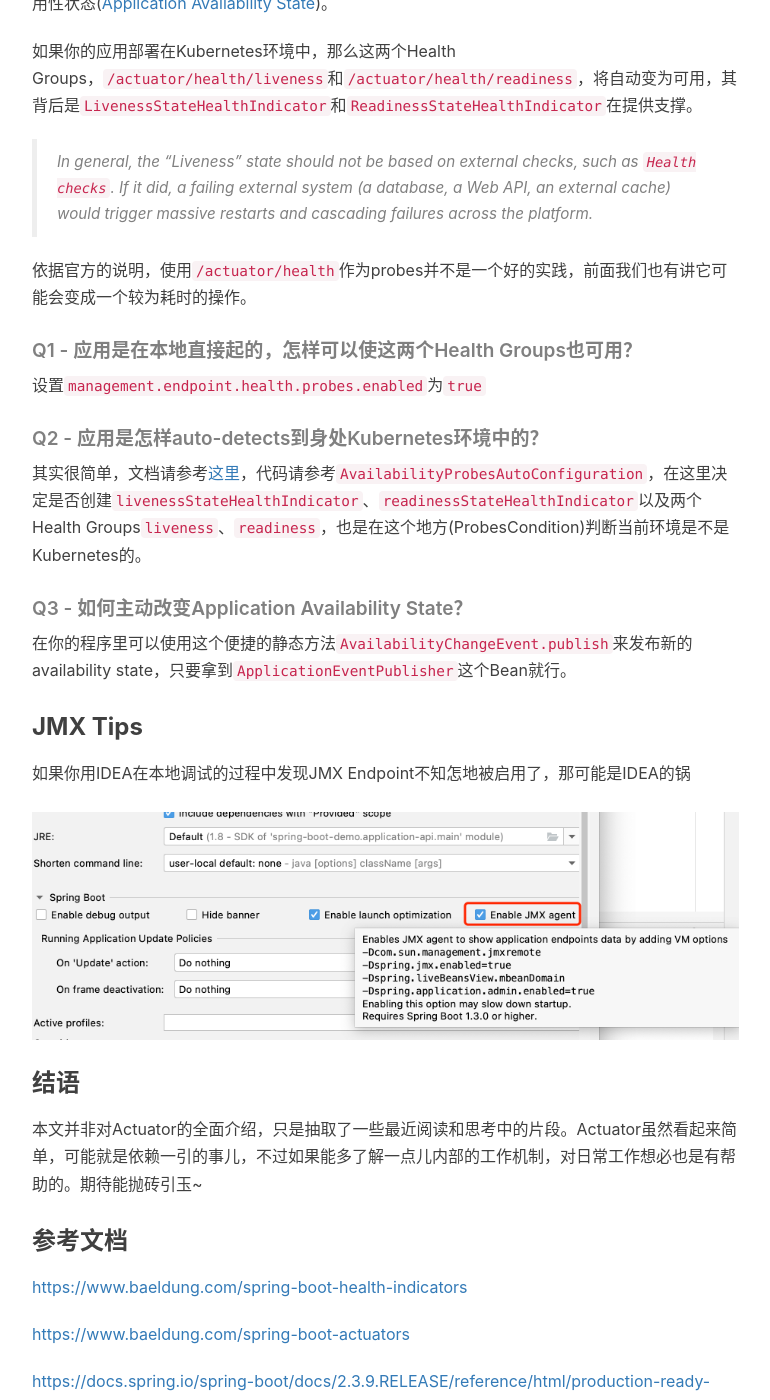
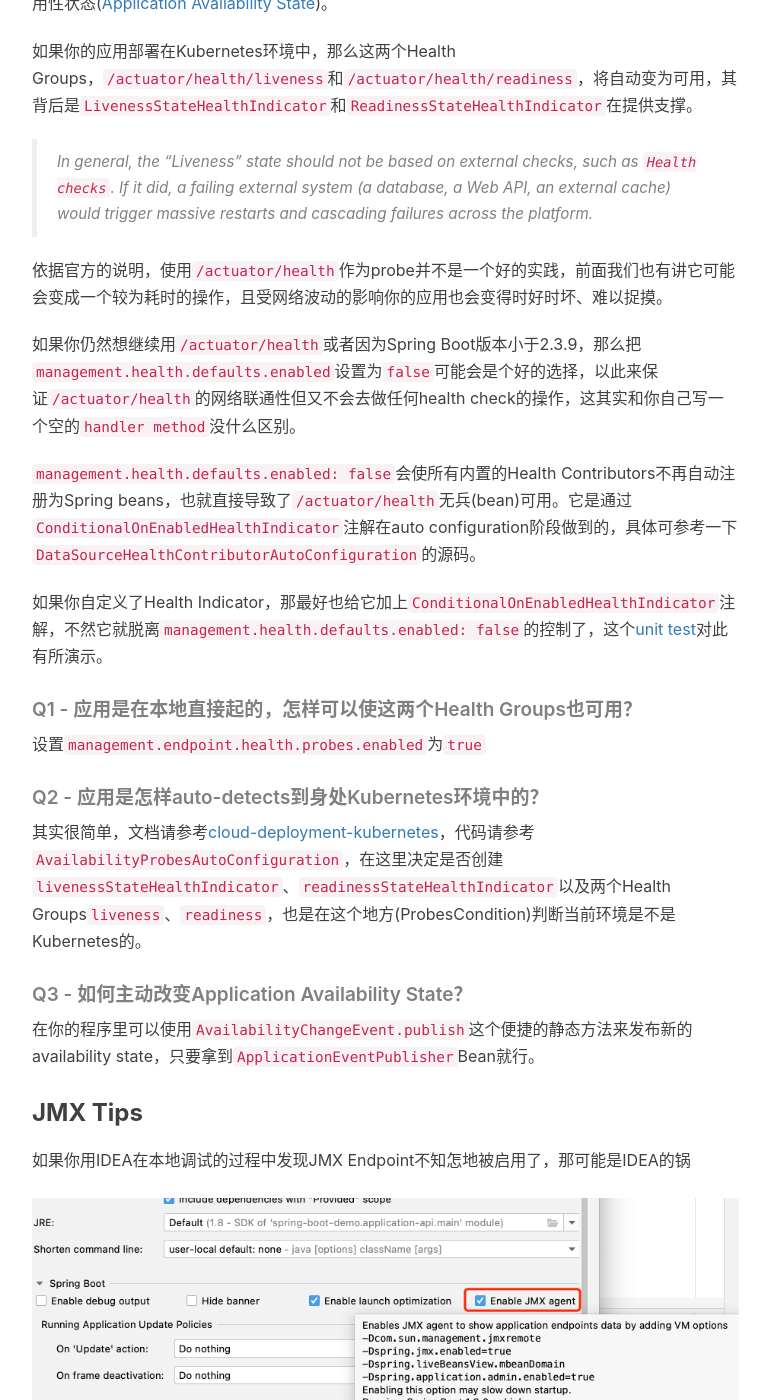
Before and after one commit to yuandghn/yuandghn.github.io, a Jekyll site: the page built from _posts/2021-09-28-deep-into-spring-boot-actuator.markdown, in a window 1280 px wide and 1400 px high, scrolled down 9083 px. Shown: the whole window, without its empty margins (233-1003 px from the left). Built offline with Jekyll 4.4.1, drawn with Linux system fonts in a browser that asks for light colours; nearby versions of some CDN libraries; comment, search, counter and statistics services are not loaded.

Commit message:
Update post 2021-09-28-deep-into-spring-boot-actuator

```diff
--- a/_posts/2021-09-28-deep-into-spring-boot-actuator.markdown
+++ b/_posts/2021-09-28-deep-into-spring-boot-actuator.markdown
@@ -342,14 +342,20 @@ public abstract class AbstractHealthIndicator implements HealthIndicator {
 
 > In general, the "Liveness" state should not be based on external checks, such as `Health checks`. If it did, a failing external system (a database, a Web API, an external cache) would trigger massive restarts and cascading failures across the platform.
 
-依据官方的说明，使用`/actuator/health`作为probes并不是一个好的实践，前面我们也有讲它可能会变成一个较为耗时的操作。
+依据官方的说明，使用`/actuator/health`作为probe并不是一个好的实践，前面我们也有讲它可能会变成一个较为耗时的操作，且受网络波动的影响你的应用也会变得时好时坏、难以捉摸。
+
+如果你仍然想继续用`/actuator/health`或者因为Spring Boot版本小于2.3.9，那么把`management.health.defaults.enabled`设置为`false`可能会是个好的选择，以此来保证`/actuator/health`的网络联通性但又不会去做任何health check的操作，这其实和你自己写一个空的`handler method`没什么区别。
+
+`management.health.defaults.enabled: false`会使所有内置的Health Contributors不再自动注册为Spring beans，也就直接导致了`/actuator/health`无兵(bean)可用。它是通过`ConditionalOnEnabledHealthIndicator`注解在auto configuration阶段做到的，具体可参考一下`DataSourceHealthContributorAutoConfiguration`的源码。
+
+如果你自定义了Health Indicator，那最好也给它加上`ConditionalOnEnabledHealthIndicator`注解，不然它就脱离`management.health.defaults.enabled: false`的控制了，这个[unit test](https://github.com/spring-projects/spring-boot/blob/2.3.x/spring-boot-project/spring-boot-actuator-autoconfigure/src/test/java/org/springframework/boot/actuate/autoconfigure/health/HealthContributorAutoConfigurationTests.java)对此有所演示。
 
 ##### Q1 - 应用是在本地直接起的，怎样可以使这两个Health Groups也可用？
 设置`management.endpoint.health.probes.enabled`为`true`
 ##### Q2 - 应用是怎样auto-detects到身处Kubernetes环境中的？
-其实很简单，文档请参考[这里](https://docs.spring.io/spring-boot/docs/2.3.9.RELEASE/reference/html/deployment.html#cloud-deployment-kubernetes)，代码请参考`AvailabilityProbesAutoConfiguration`，在这里决定是否创建`livenessStateHealthIndicator`、`readinessStateHealthIndicator`以及两个Health Groups`liveness`、`readiness`，也是在这个地方(ProbesCondition)判断当前环境是不是Kubernetes的。
+其实很简单，文档请参考[cloud-deployment-kubernetes](https://docs.spring.io/spring-boot/docs/2.3.9.RELEASE/reference/html/deployment.html#cloud-deployment-kubernetes)，代码请参考`AvailabilityProbesAutoConfiguration`，在这里决定是否创建`livenessStateHealthIndicator`、`readinessStateHealthIndicator`以及两个Health Groups`liveness`、`readiness`，也是在这个地方(ProbesCondition)判断当前环境是不是Kubernetes的。
 ##### Q3 - 如何主动改变Application Availability State？
-在你的程序里可以使用这个便捷的静态方法`AvailabilityChangeEvent.publish`来发布新的availability state，只要拿到`ApplicationEventPublisher`这个Bean就行。
+在你的程序里可以使用`AvailabilityChangeEvent.publish`这个便捷的静态方法来发布新的availability state，只要拿到`ApplicationEventPublisher`Bean就行。
 
 ### JMX Tips
 如果你用IDEA在本地调试的过程中发现JMX Endpoint不知怎地被启用了，那可能是IDEA的锅
```
